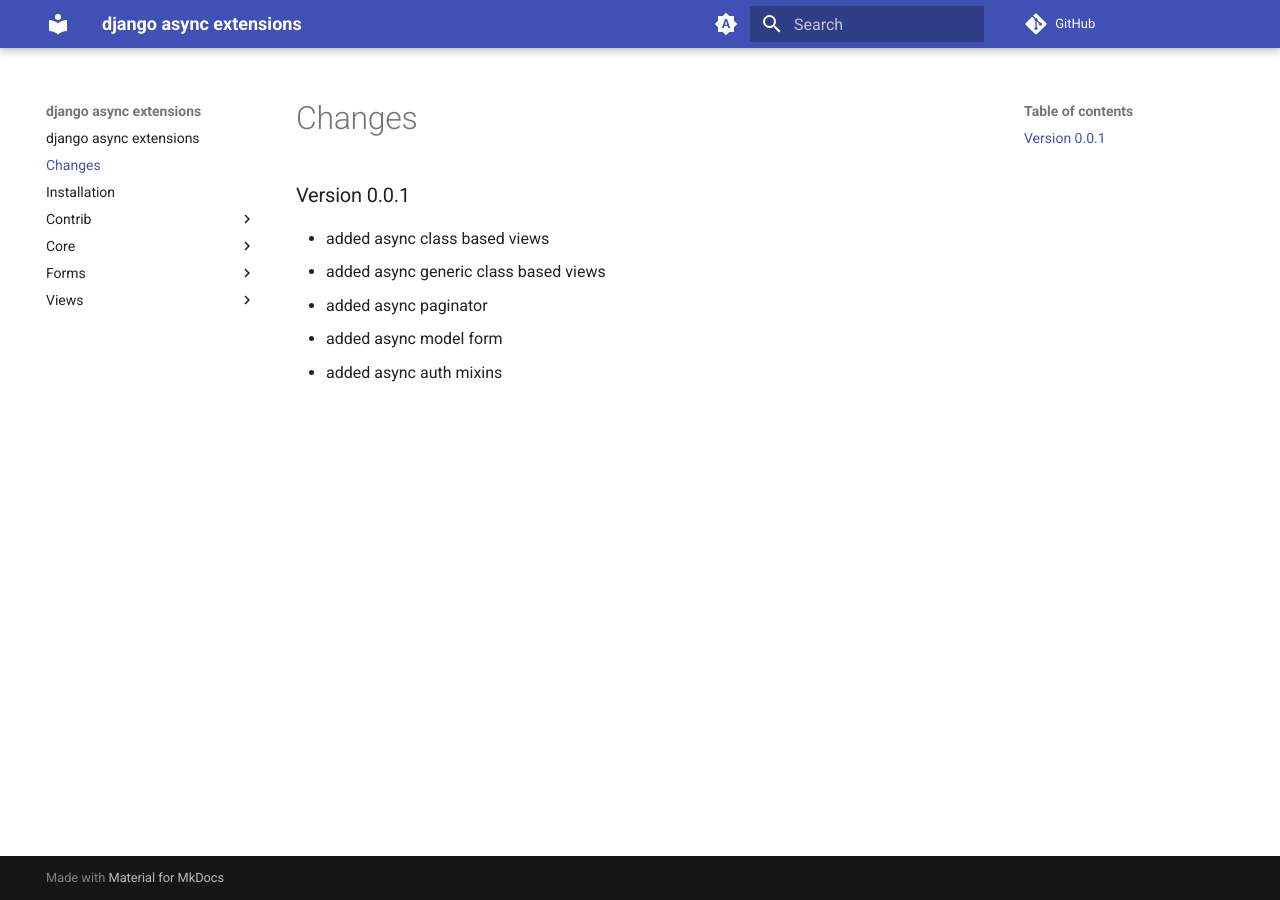
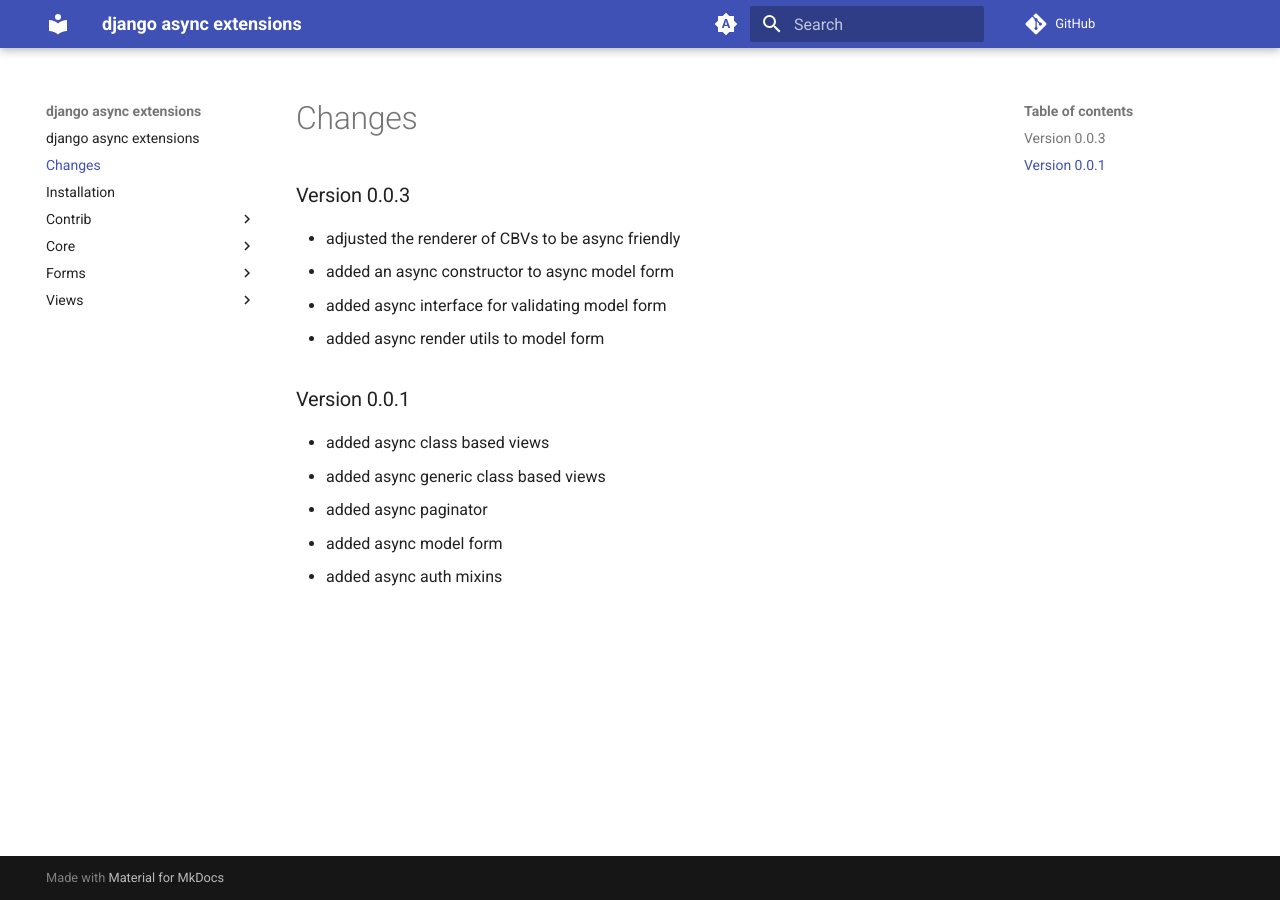
Before and after one commit to django-utils/django-async-extensions, an MkDocs documentation site: the page built from docs/changes.md, in a window 1280 px wide. Built offline with MkDocs 1.6.1 and Material for MkDocs 9.7.7, drawn with Linux system fonts in a browser that asks for light colours; comment, search, counter and statistics services are not loaded.

Commit message:
0.0.3 (Villette)

```diff
--- a/changes.md
+++ b/changes.md
@@ -1,3 +1,11 @@
+### Version 0.0.3
+
+* adjusted the renderer of CBVs to be async friendly
+* added an async constructor to async model form
+* added async interface for validating model form
+* added async render utils to model form
+
+
 ### Version 0.0.1
 
 * added async class based views
--- a/django_async_extensions/__init__.py
+++ b/django_async_extensions/__init__.py
@@ -1 +1,2 @@
-__version__ = "0.0.2.post1"
+__version__ = "0.0.3"
+version_name = "Villette"
--- a/pyproject.toml
+++ b/pyproject.toml
@@ -1,6 +1,6 @@
 [project]
 name = "django-async-extensions"
-version = "0.0.2.post1"
+version = "0.0.3"
 description = "provide async capable stuff for django"
 authors = [
     {name = "amirreza",email = "amir.rsf1380@gmail.com"}
```
